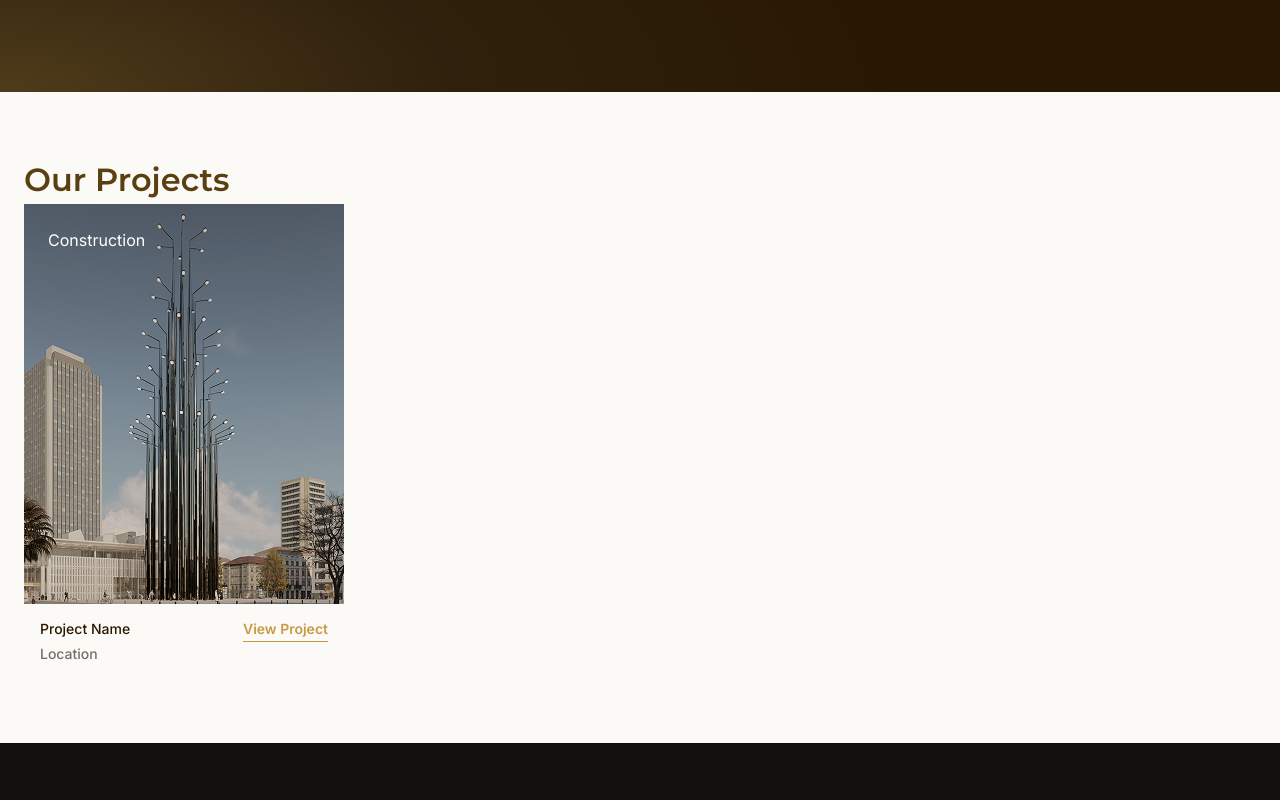
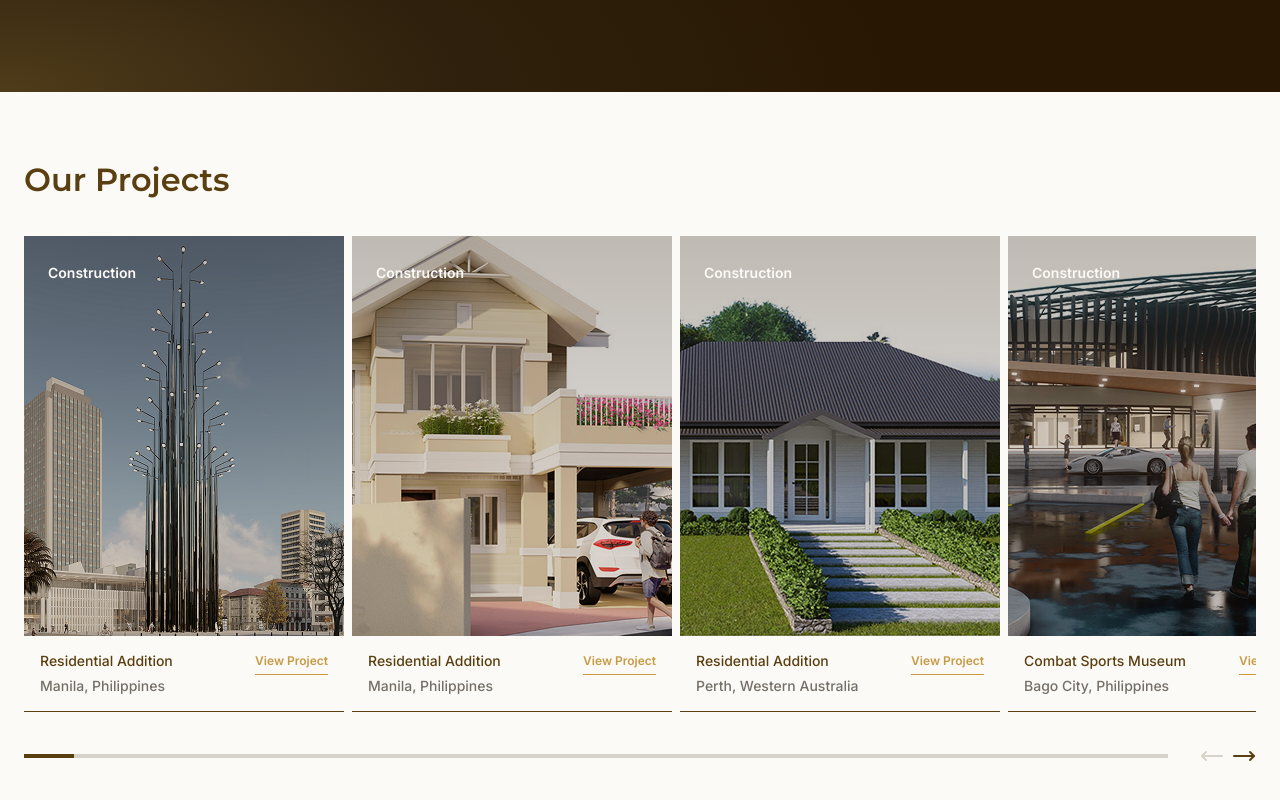
Before and after one commit to jahoneyman/cozar, a Next.js app: page / in a window 1280 px wide. Shown: the part 1507-2307 px from the top of the page. Before the commit the page ends 2250 px from the top, so only its background shows below. Built offline with nearby package versions, Linux system fonts and the light colour scheme.

Commit message:
feat: Added Project Card and data

```diff
--- a/src/components/sections/projects/Projects.tsx
+++ b/src/components/sections/projects/Projects.tsx
@@ -1,19 +1,100 @@
+"use client";
+
+import { MoveLeft, MoveRight } from "lucide-react";
 import { ProjectCard } from "./components";
+import { ProjectInterface } from "./types";
+import { useRef, useState } from "react";
+import clsx from "clsx";
 
 const Projects = () => {
+  const projectData: ProjectInterface[] = [
+    {
+      name: "Residential Addition",
+      type: "Construction",
+      location: "Manila, Philippines",
+      image: "/images/projects/project_1.png",
+    },
+    {
+      name: "Residential Addition",
+      type: "Construction",
+      location: "Manila, Philippines",
+      image: "/images/projects/project_2.png",
+    },
+    {
+      name: "Residential Addition",
+      type: "Construction",
+      location: "Perth, Western Australia",
+      image: "/images/projects/project_3.png",
+    },
+    {
+      name: "Combat Sports Museum",
+      type: "Construction",
+      location: "Bago City, Philippines",
+      image: "/images/projects/project_4.png",
+    },
+  ];
+
+  const scrollRef = useRef<HTMLDivElement>(null);
+  const [progress, setProgress] = useState(0);
+
+  const handleScroll = () => {
+    const el = scrollRef.current;
+    if (!el) return;
+    const max = el.scrollWidth - el.clientWidth;
+    setProgress(max > 0 ? el.scrollLeft / max : 0);
+  };
+
+  const CARD_STEP = 320 + 8; //card width + gap
+  const scrollLeftBy = () => {
+    scrollRef.current?.scrollBy({ left: -CARD_STEP, behavior: "smooth" });
+  };
+  const scrollRightBy = () => {
+    scrollRef.current?.scrollBy({ left: CARD_STEP, behavior: "smooth" });
+  };
+  const atStart = progress === 0;
+  const atEnd = progress >= 0.999;
+
   return (
     <section id="projects" className="px-6 py-16 bg-neutral-offwhite">
-      <div>
+      <div className="flex flex-col gap-8">
         <h2 className="text-primary-900 font-display font-semibold text-[32px]">
           Our Projects
         </h2>
-        <div>
-          <ProjectCard
-            image="/images/projects/project_1.png"
-            name="Project Name"
-            type="Construction"
-            location="Location"
-          />
+        <div
+          ref={scrollRef}
+          onScroll={handleScroll}
+          className="flex gap-2 overflow-x-auto scrollbar-none [&::-webkit-scrollbar]:hidden"
+        >
+          {projectData.map((project, index) => (
+            <ProjectCard key={index} {...project} />
+          ))}
+        </div>
+        {/* Progress bar */}
+        <div className="flex items-center gap-8">
+          <div className="relative w-full h-1 bg-neutral-light">
+            <div
+              className="absolute top-0 h-1 w-12.5 bg-primary-900"
+              style={{ left: `calc((100% - 50px) * ${progress})` }}
+            />
+          </div>
+          <div className="flex gap-2 text-primary-900">
+            <MoveLeft
+              onClick={scrollLeftBy}
+              className={clsx(
+                "cursor-pointer",
+                atStart &&
+                  "text-neutral-light cursor-not-allowed pointer-events-none",
+              )}
+            />
+            <MoveRight
+              onClick={scrollRightBy}
+              className={clsx(
+                "cursor-pointer",
+                atEnd &&
+                  "text-neutral-light cursor-not-allowed pointer-events-none",
+              )}
+            />
+          </div>
         </div>
       </div>
     </section>
--- a/src/components/sections/projects/components/ProjectCard.tsx
+++ b/src/components/sections/projects/components/ProjectCard.tsx
@@ -1,9 +1,8 @@
-import { StaticImport } from "next/dist/shared/lib/get-img-props";
 import Image from "next/image";
 import Link from "next/link";
 
 interface ProjectCardProps {
-  image: string | StaticImport;
+  image: string;
   name?: string;
   type?: string;
   location?: string;
@@ -16,22 +15,27 @@ const ProjectCard = ({
   location = "Location",
 }: ProjectCardProps) => {
   return (
-    <div className="w-[320px]">
+    <div className="w-[320px] shrink-0 border-b border-primary-900 bg-neutral-offwhite h-119">
       <div className="relative h-100 p-6">
-        <h3 className="relative z-10 text-white">{type}</h3>
+        <span className="relative z-10 text-neutral-offwhite text-[14px] font-semibold">
+          {type}
+        </span>
         <Image src={image} alt="" fill className="object-cover" />
         <div
           aria-hidden
-          className="absolute inset-0 opacity-30 bg-linear-to-b from-primary-1000 to-primary-1000/50 to-50% pointer-events-none"
+          className="absolute inset-0 bg-linear-to-b from-primary-1000/30 to-primary-1000/15 to-70% pointer-events-none"
         />
       </div>
       <div className="p-4 flex justify-between items-start">
         <div className="flex flex-col gap-2 text-label-md">
-          <h3 className="text-primary-1000">{name}</h3>
-          <h3 className="text-neutral-gray">{location}</h3>
+          <h3 className="text-primary-900">{name}</h3>
+          <p className="text-neutral-gray">{location}</p>
         </div>
-        <div className="flex flex-col gap-2 text-label-md font-semibold">
-          <Link href={""} className="text-primary-400 border-b-[0.5px] pb-1">
+        <div className="flex flex-col gap-2 text-[12px] font-semibold">
+          <Link
+            href={""}
+            className="text-primary-400 border-b-[0.5px] border-primary-400 pb-1 hover:text-primary-300"
+          >
             View Project
           </Link>
         </div>
--- /dev/null
+++ b/src/components/sections/projects/types/index.ts
@@ -0,0 +1 @@
+export type * from "./project";
--- /dev/null
+++ b/src/components/sections/projects/types/project.ts
@@ -0,0 +1,6 @@
+export interface ProjectInterface {
+  name: string;
+  type: string; //todo: Add specific enums
+  location: string;
+  image: string;
+}
```
